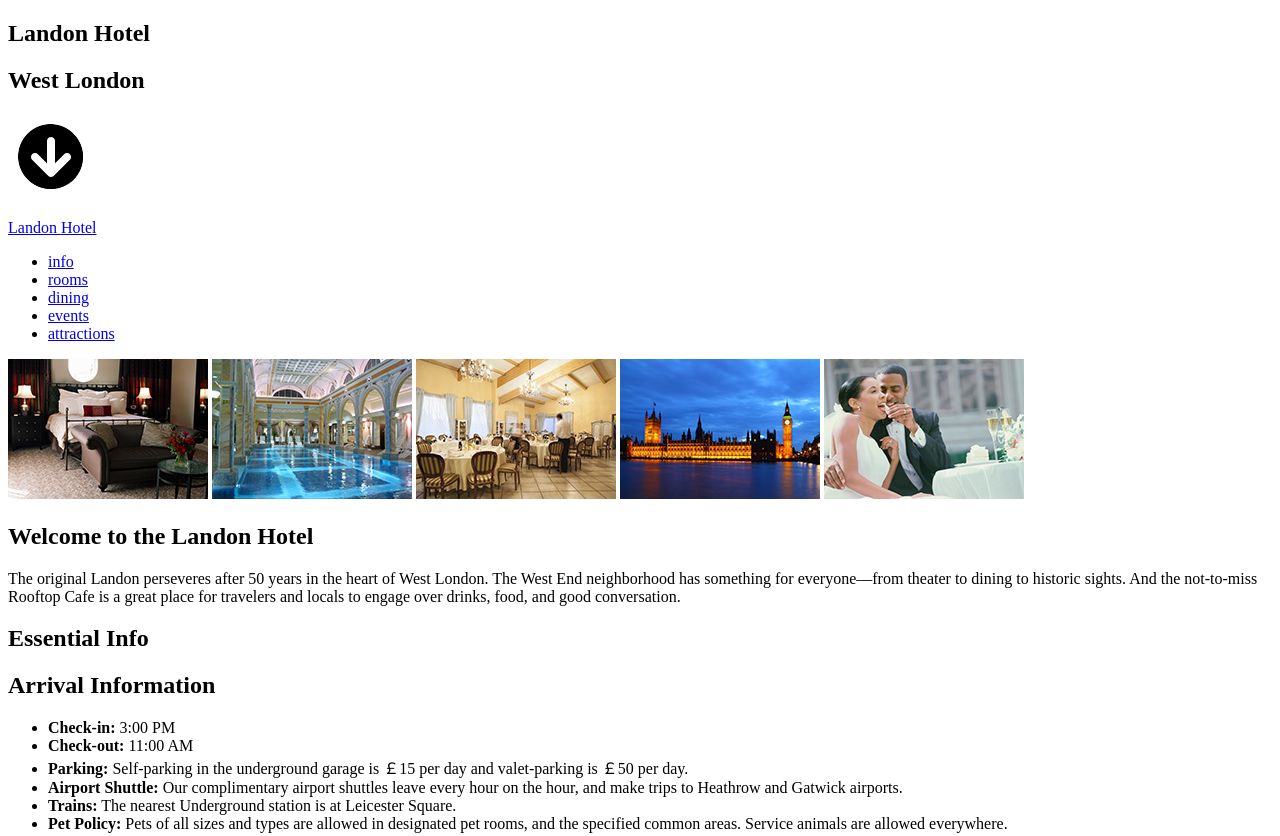
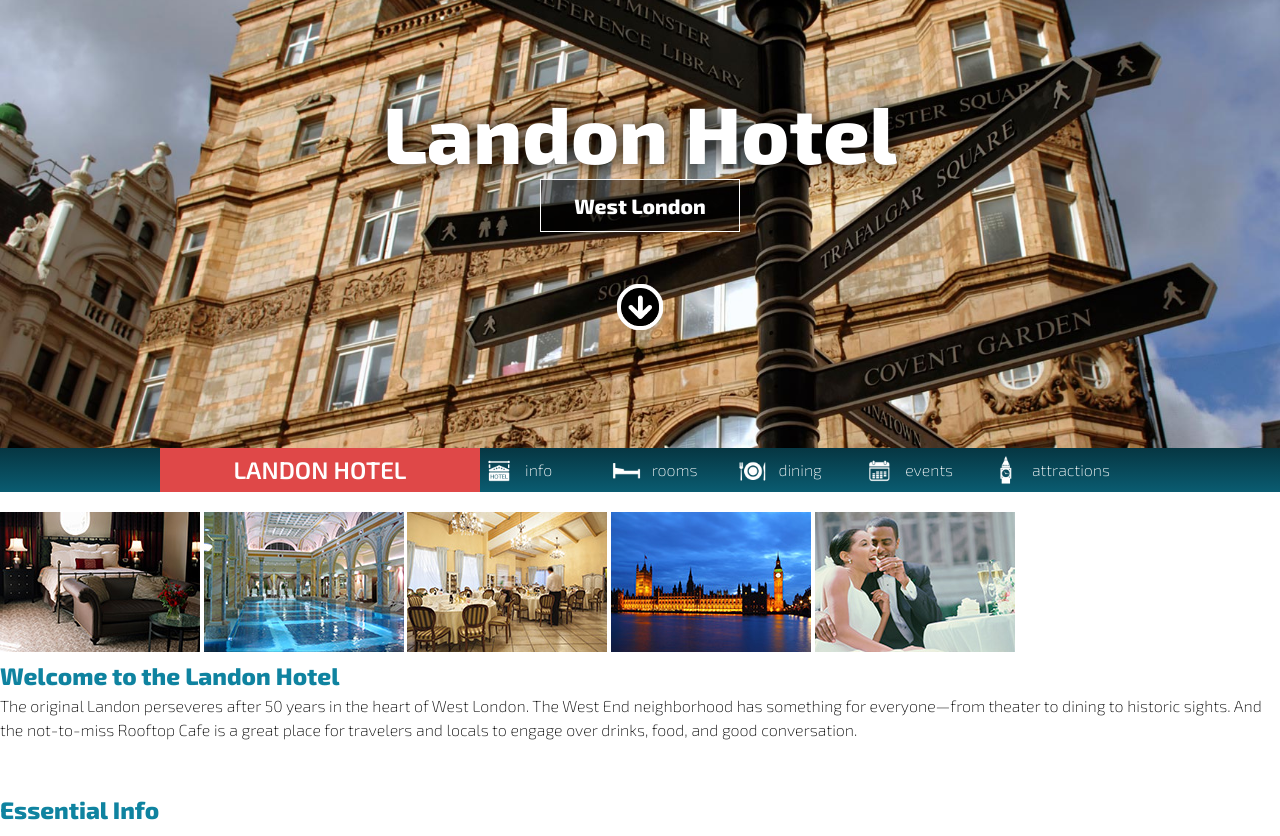
Before and after one commit to JasonDuquain/landonhotel-Nov, a plain HTML site: page builds/development/index.html in a window 1280 px wide. Shown: the top 836 px of the page. Drawn offline with Linux system fonts and the light colour scheme.

Commit message:
hdr and nav styles completed

```diff
--- a/components/sass/_base.scss
+++ b/components/sass/_base.scss
@@ -1,19 +1,25 @@
 * {
     box-sizing: border-box;
+
 }
 
 body {
-
+    font: $mainFont;
+    background-color: $backgroundColor;
+    color: $typeDefault;
 }
 
 h1, h2, h3, h4, h5, h6 {
-
-    }
+    font: $headFont;
+    color: $headColor;
+    font-weight: bold;
+}
 
 strong {
-
+    font-weight: $bold;
 }
 
 p {
-
+    font-weight: $thin;
+    padding-bottom: 10px;
 }
--- a/components/sass/_layout.scss
+++ b/components/sass/_layout.scss
@@ -1,11 +1,13 @@
-
 
 body {
-
+    position: absolute;
+    width: 100%;
+    height: 100%;
 }
 
 .scene {
-
+    position: relative;
+    padding: 20px 0;
 
     article {
 
--- a/components/sass/_mixins.scss
+++ b/components/sass/_mixins.scss
@@ -1,6 +1,7 @@
 
-@mixin backImage() {
-
+@mixin backImage($image) {
+    background: url($image) no-repeat center center fixed;
+    background-size: cover;
 } //backImage
 
 @mixin clearfix {
--- a/components/sass/modules/_intro.scss
+++ b/components/sass/modules/_intro.scss
@@ -2,26 +2,42 @@
 header {
 
     .fullheight {
-
+        @include backImage("../images/hotel/splash_hotelphoto.jpg");
 
     } //.fullheight
 
     .hgroup {
-
+        padding: 100px 0;
 
         h1 {
+            color: $light;
+            font-size: 5em;
+            font-weight: $heavy;
+            line-height: .8em;
+            text-shadow: $dark 0 0 20px;
+            text-align: center;
 
         } //h1
 
         h2 {
+            color: $light;
+            background: rgba($headersubbg, .5);
+            width: 60%;
+            text-align: center;
+            max-width: 200px;
+            margin: 15px auto 0 auto;
+            border: 1px solid $light;
+            padding: 10px;
+            font-size: 1.3em;
 
         } //h2
 
         p {
-
+            text-align: center;
 
             img {
-
+                padding-top: 50px;
+                max-width: 50px;
             } //img
         } // p
 
--- a/components/sass/modules/_nav.scss
+++ b/components/sass/modules/_nav.scss
@@ -1,21 +1,36 @@
 
 header #nav {
-
+    @include clearfix;
+    background-image: linear-gradient(to top, lighten($navBackground, 10), $navBackground);
 
     .navbar {
-
+        display: grid;
+        grid-template-columns: repeat(12, 1fr);
+        max-width: 60em;
+        margin: 0 auto;
 
         .brand {
-
+            grid-column: 1/5;
+            //float: left;
+            font-weight: $bold;
+            font-family: $headFont;
+            text-align: center;
+            text-transform: uppercase;
+            background: $navBrandBg;
 
             a {
-
+                color: $navForeground;
+                text-decoration: none;
+                text-align: center;
+                display: inline-block;
+                padding: 10px;
+                font-size: 1.5em;
 
                 @include breakpoint(max-width $small) {
-
+                    font-size: 1.2em;
 
                     span {
-
+                        display: none;
                     } //span
 
                 } //brkpt
@@ -25,44 +40,60 @@ header #nav {
         } // brand
 
         ul {
+            grid-column: 5/13;
+            display: flex;
+            justify-content: space-between;
 
 
             li {
-
+                flex: 1;
+                display: flex;
 
                 a {
-
+                    flex: 1;
+                    color: $navForeground;
+                    font: $mainFont;
+                    padding: 10px 10px 10px 45px;
+                    font-size: 1em;
+                    text-decoration: none;
+                    //display: flex;
 
                     //icon styles
+                    background-size: 35px;
+                    background-repeat: no-repeat;
+                    background-position: 2px;
+                    transition: all 300ms ease-out;
 
-
-                    /* &.info { background-image: url("../images/icons/info.png"); }
+                    &.info { background-image: url("../images/icons/info.png"); }
                     &.rooms { background-image: url("../images/icons/rooms.png"); }
                     &.dining { background-image: url("../images/icons/dining.png"); }
                     &.events { background-image: url("../images/icons/events.png"); }
-                    &.attractions { background-image: url("../images/icons/attractions.png"); } */
+                    &.attractions { background-image: url("../images/icons/attractions.png"); }
 
                     &:hover, &:focus {
-
+                        background-color: $navHover;
+                        color: $blue;
                     } //hover
 
                     @include breakpoint(0 $small) {
-
+                        padding: 10px 18px;
+                        background-position: center;
 
                         &::after {
-
+                            //content: '\000a0';
                         }
 
                         span {
-
+                            display: none;
                         }
                     }//brkpt
 
                     @include breakpoint($small $medium) {
-
+                        padding-left: 10px;
+                        text-align: center;
 
                         &.icon {
-
+                            background-image: none;
                         }
                     }//brkpt
 
```
Also changed, not shown: builds/development/index.html (+5 -0 lines), builds/development/css/style.css.
